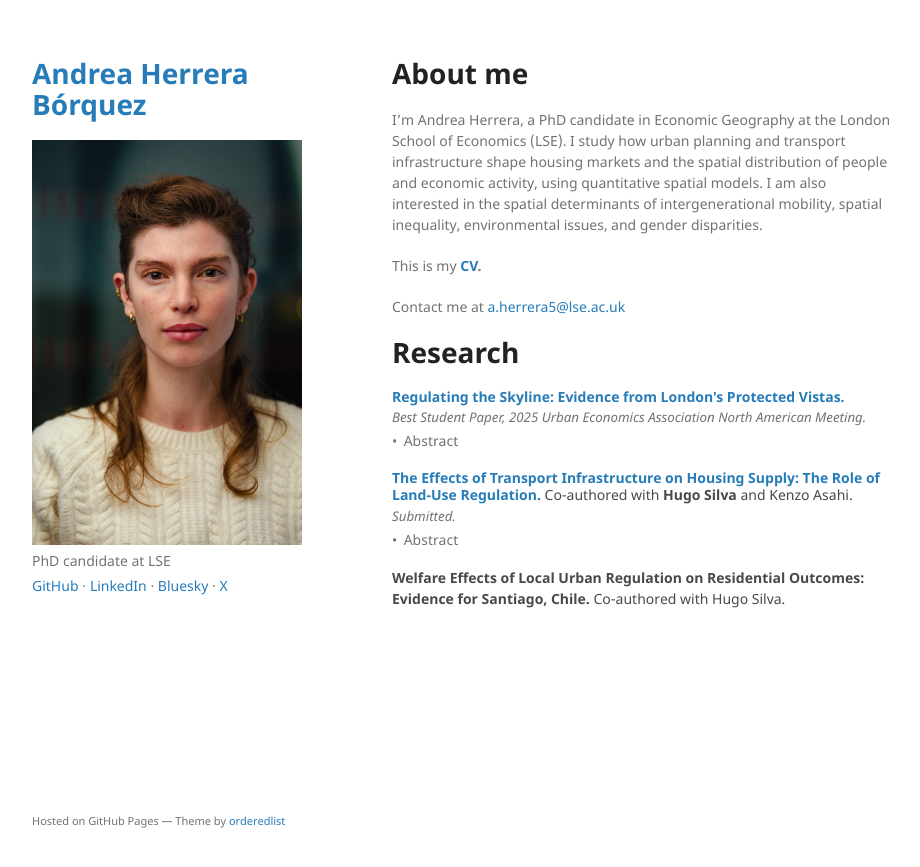
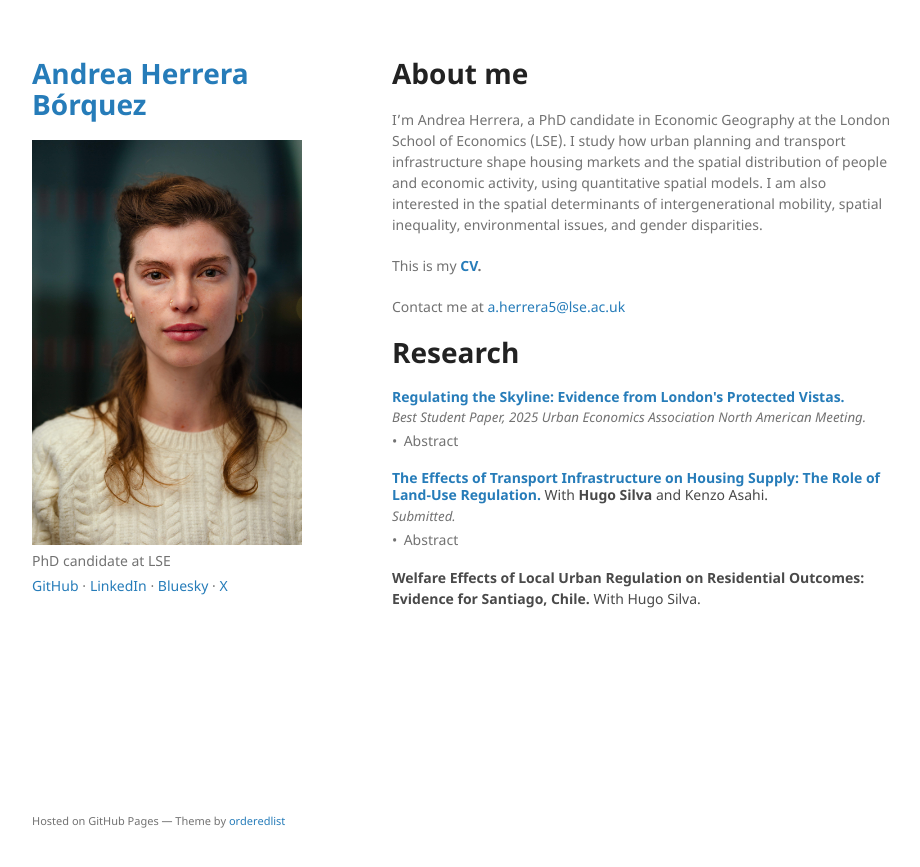
Before and after one commit to aaherrerab/aaherrerab.github.io, a Jekyll site: the page built from index.md, in a window 1280 px wide. Shown: the top 867 px of the page, without its empty margins (178-1098 px from the left). Built offline with Jekyll 4.4.1, drawn with Linux system fonts in a browser that asks for light colours; our own code applies the rules of GitHub Pages for plain Markdown files.

Commit message:
Update author attribution in index.md

```diff
--- a/index.md
+++ b/index.md
@@ -22,7 +22,7 @@
 </details>
 
 <h4 style="margin:0 0 .2rem 0; line-height:1.25;">
-  <a href="/assets/pdf/TREA.pdf" class="custom-link">The Effects of Transport Infrastructure on Housing Supply: The Role of Land-Use Regulation. </a> <span style="color:inherit !important; font-weight:400; text-decoration:none;"> Co-authored with <a href="https://sites.google.com/site/hugosilvam/home?authuser=0"
+  <a href="/assets/pdf/TREA.pdf" class="custom-link">The Effects of Transport Infrastructure on Housing Supply: The Role of Land-Use Regulation. </a> <span style="color:inherit !important; font-weight:400; text-decoration:none;"> With <a href="https://sites.google.com/site/hugosilvam/home?authuser=0"
        target="_blank" rel="noopener"
        style="color:inherit !important; font-weight:600; text-decoration:none;"> Hugo Silva </a> and Kenzo Asahi.</span>
 </h4>
@@ -33,4 +33,4 @@
 </p>
 </details>
 
-#### Welfare Effects of Local Urban Regulation on Residential Outcomes: Evidence for Santiago, Chile.<span style="color:inherit !important; font-weight:400; text-decoration:none;"> Co-authored with Hugo Silva.</span>
+#### Welfare Effects of Local Urban Regulation on Residential Outcomes: Evidence for Santiago, Chile.<span style="color:inherit !important; font-weight:400; text-decoration:none;"> With Hugo Silva.</span>
```
